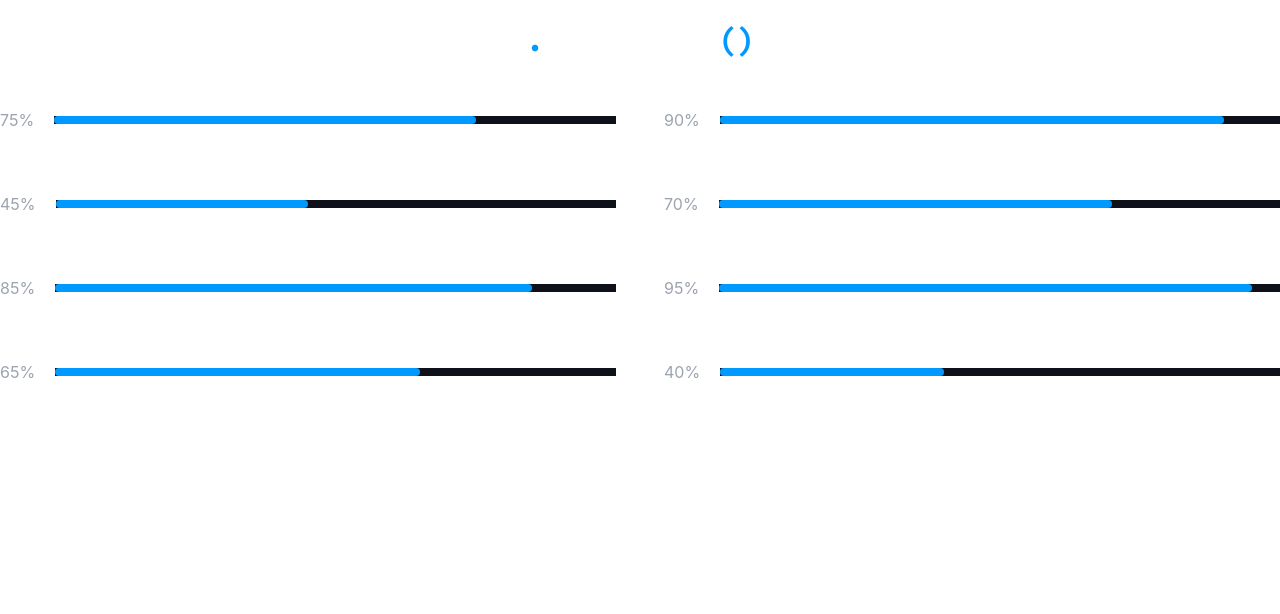
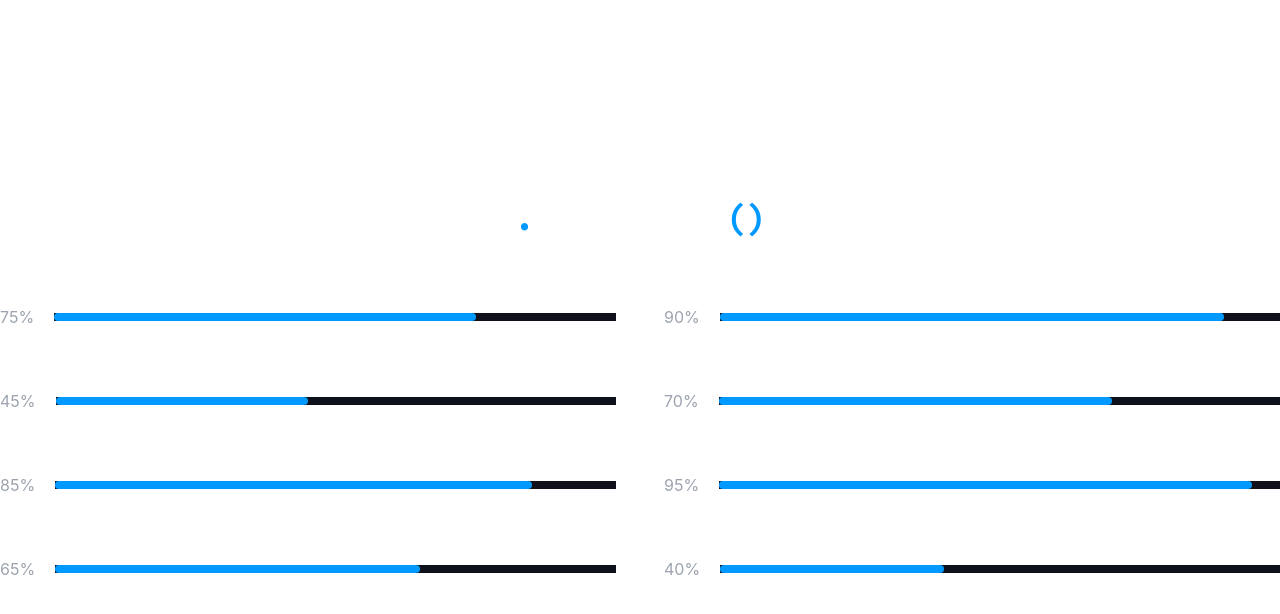
Before and after one commit to jamesvovos/portfolio, a Next.js app: page /skills in a window 1280 px wide. Shown: the top 614 px of the page. Built offline with nearby package versions, Linux system fonts and the light colour scheme.

Commit message:
Added padding between headings

```diff
--- a/pages/about.tsx
+++ b/pages/about.tsx
@@ -2,7 +2,7 @@ import React from "react";
 
 export default function About() {
   return (
-    <section id="about" className="container mx-auto">
+    <section id="about" className="container mx-auto pt-30">
       <div className="sectionTitle font-sourcecode">
         <span className="titleSymbol">.</span>
         <h5 className="titleText">getAbout</h5>
--- a/pages/components/projectCard.tsx
+++ b/pages/components/projectCard.tsx
@@ -46,7 +46,7 @@ const data = [
 
 export default function ProjectCard() {
   return (
-    <section id="projects" className="projects container section mx-auto">
+    <section id="projects" className="projects container section mx-auto pt-40">
       <div className="sectionTitle font-sourcecode">
         <span className="titleSymbol">.</span>
         <h5 className="titleText">getProjects</h5>
--- a/pages/skills.tsx
+++ b/pages/skills.tsx
@@ -3,7 +3,7 @@ import ProgressBar from "./components/progressBar";
 
 export default function Skills() {
   return (
-    <section id="skills" className="container mx-auto">
+    <section id="skills" className="container mx-auto pt-40">
       <div className="sectionTitle font-sourcecode">
         <span className="titleSymbol">.</span>
         <h5 className="titleText">getSkills</h5>
--- a/styles/globals.css
+++ b/styles/globals.css
@@ -225,8 +225,9 @@ textarea::placeholder {
 /* Heading/Title Text Styling */
 
 .sectionTitle {
-  padding: 1rem;
-  font-size: 2rem;
+  padding: 2rem;
+  font-size: 2.2rem;
+  font-weight: bold;
   color: white;
   display: flex;
   align-content: center;
```
